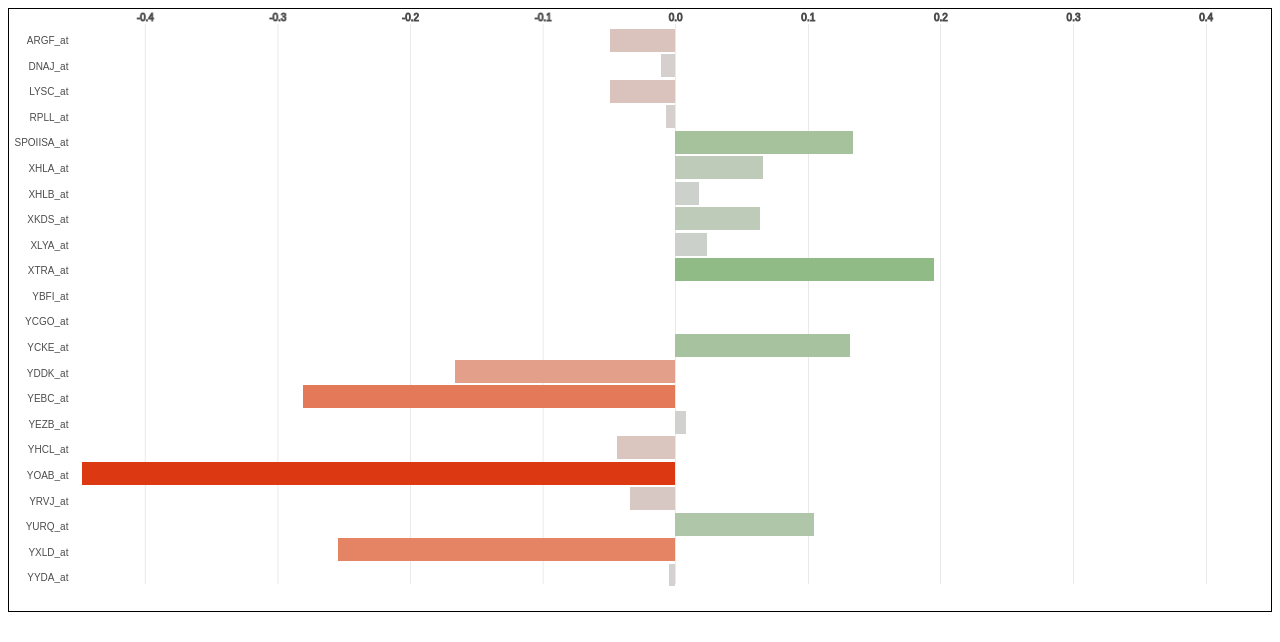
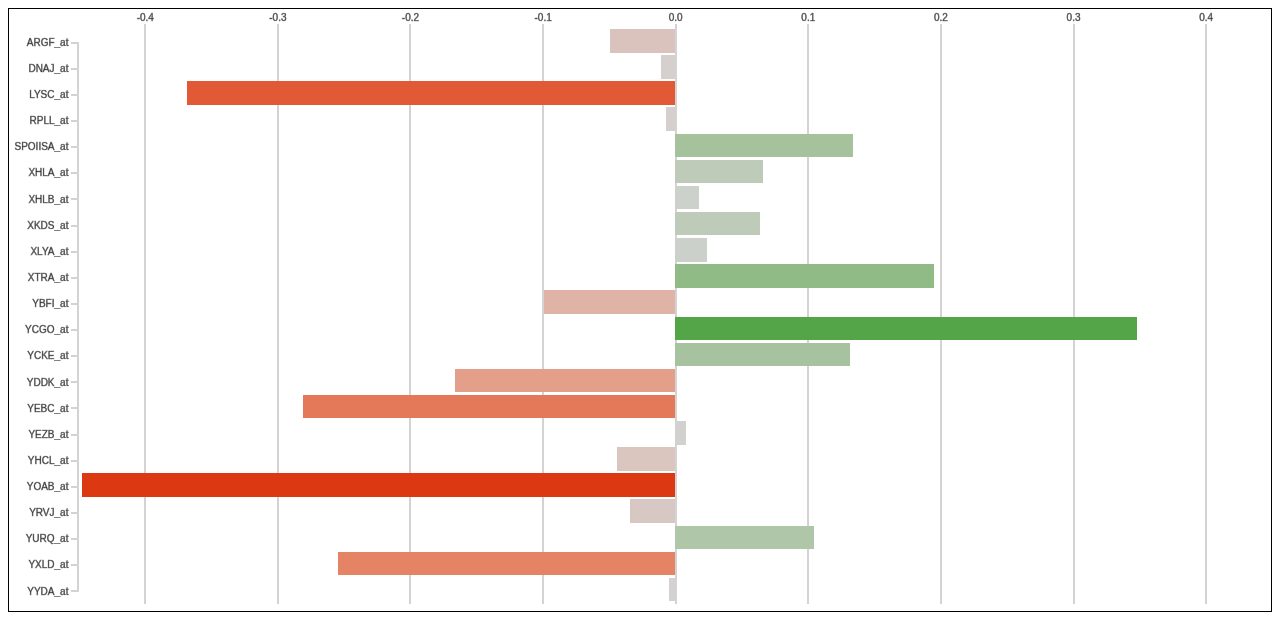
Before and after one commit to alexrfling/barchart-hdim, a plain HTML site: page example.html in a window 1280 px wide. Drawn offline with Linux system fonts and the light colour scheme.

Commit message:
Prettier-ish
Tweaked exampled data, better CSS

```diff
--- a/barchart.css
+++ b/barchart.css
@@ -15,35 +15,29 @@
   shape-rendering: crispEdges;
 }
 
-.xaxis .tick {
+.axis .tick {
   stroke: lightgrey;
-  opacity: 0.7;
+  stroke-width: 2px;
 }
 
-.xaxis text {
-  stroke: black;
+.axis line {
+  stroke: lightgrey;
 }
 
-.xaxis path {
-  stroke-width: 0;
+.axis text {
+  stroke: gray;
+  stroke-width: 0.5px;
 }
 
-.xaxis line {
-  stroke: lightgrey;
-  opacity: 0.7;
+#xticks path {
+  stroke-width: 0px;
 }
 
-.yaxis .tick {
-  stroke-width: 0;
-  stroke: lightgrey;
-  opacity: 0.7;
+#labels path {
+  stroke-width: 1px;
 }
 
-.yaxis path {
-  stroke-width: 0;
+#labels .domain {
+  stroke: lightgrey;
+  stroke-width: 2px;
 }
-
-.yaxis line {
-  stroke: lightgrey;
-  opacity: 0.7;
-}
--- a/barchart.js
+++ b/barchart.js
@@ -16,18 +16,20 @@ function barchart(id, height, data) {
   filterMerge.append("feMergeNode");
   filterMerge.append("feMergeNode").attr("in", "SourceGraphic");
 
+  container.resize();
+
   var labels = data.map(key);
   var axisOffset = 5;
-  var w = container.svgWidth, h = container.svgHeight, datamax = Math.max(...data.map(function(d) { return Math.abs(d.value); }));
+  var w = container.svgWidth;
+  var h = container.svgHeight;
+  var datamax = Math.max(...data.map(function(d) { return Math.abs(d.value); }));
   var svg = container.svg;
   var colors = interpolateColors("#dc3912", "lightgrey", "#109618", 256);
 
-  container.resize();
-
-  var xLabelsMargin = 30;
-  var yLabelsMargin = 30;
-  var xBarsMargin = w - xLabelsMargin;
-  var yBarsMargin = h - yLabelsMargin;
+  var xLabelsMargin = axisOffset * 2;// = 30;
+  var yLabelsMargin = axisOffset * 2;// = 30;
+  var xBarsMargin = w - xLabelsMargin - axisOffset;
+  var yBarsMargin = h - yLabelsMargin - axisOffset;
 
   // scales for bar width/height and x/y axes
   var barHeightScale = d3.scaleBand().domain(labels)
@@ -47,71 +49,72 @@ function barchart(id, height, data) {
 
   // add the axes to the svg (add these before the bars so the bars will be on top)
   var xLabels = svg.append("g")
-  		.attr("class", "xaxis")
+  		.attr("class", "axis").attr("id", "xticks")
       .attr("transform", "translate(" + xLabelsMargin + "," + yLabelsMargin + ")")
-      .call(xAxis.tickSize(-1 * yBarsMargin, 0, 0) /*.tickFormat("") */ );
+      .call(xAxis.tickSize(-1 * yBarsMargin - axisOffset, 0, 0) /*.tickFormat("") */ );
 
-  // the initial bars
   var bars = new Cells(svg, "bars", data, key,
     function(d) { return xScale(0) - (d.value < 0 ? barWidthScale(Math.abs(d.value)) : 0); },
     function(d) { return yScale(d.key); },
     function(d) { return barWidthScale(Math.abs(d.value)); },
     function(d) { return barHeightScale.bandwidth(); },
     function(d) { return colorScale(d.value); });
+  var barLabels = new Labels(svg, "labels", "axis", labels, function() { return yBarsMargin; },
+                            barHeightScale.step, false, 10, "left");
 
-  var barLabels = new Labels(svg, "labels", "yaxis", labels, function() { return yBarsMargin; },
-                            bars.attrs.height, false, 10, "left");
-  //var ticks = new Labels(svg, )
   barLabels.group.selectAll("text").attr("id", function() { return this.innerHTML; });
   bars.addListener("mouseover", function(d) { barLabels.group.select("#" + d.key).classed("bold", true); });
   bars.addListener("mouseout", function(d) { barLabels.group.select("#" + d.key).classed("bold", false); });
 
-  marginsSetup(w);
-  anchorsSetup(w);
-  scalesSetup(w);
+  marginsSetup(w, h);
+  anchorsSetup(w, h);
+  scalesSetup(w, h);
   positionAllElements();
 
-  // custom setup
-  bars.selection.attr("x", xScale(0)) // transition later for neg bars
+  // custom initialization + transition
+  bars.selection.attr("x", xScale(0))
                 .attr("y", function(d) { return yScale(d.key); })
                 .attr("height", barHeightScale.bandwidth)
-                .attr("width", 0) // transition later
-                .attr("fill", "white"); // transition later
+                .attr("width", 0)
+                .attr("fill", "white");
+  bars.selection.transition()
+                .duration(1000)
+                .delay(function(d, i) { return i * 25; })
+                .attr("x", bars.attrs.x)
+                .attr("width", bars.attrs.width)
+                .attr("fill", bars.attrs.fill)
 
-  // initial fade in/growth of the bars
-  bars.selection.transition()
-      .duration(1000)
-      .delay(function(d, i) { return i * 25; })
-      .attr("x", bars.attrs.x)
-      .attr("width", bars.attrs.width)
-      .attr("fill", bars.attrs.fill);
-
-  function marginsSetup(w) {
+  function marginsSetup(w, h) {
     xLabelsMargin = barLabels.getBox().width;
     yLabelsMargin = 10;
     xBarsMargin = w - xLabelsMargin - axisOffset;
     yBarsMargin = h - yLabelsMargin - axisOffset;
   }
 
-  function anchorsSetup(w) {
+  function anchorsSetup(w, h) {
     bars.anchor = [xLabelsMargin + axisOffset, yLabelsMargin + axisOffset];
     barLabels.anchor = [xLabelsMargin, yLabelsMargin + axisOffset];
   }
 
-  function scalesSetup(w) {
-    barWidthScale.range([0, xBarsMargin / 2], 0.0);
+  function scalesSetup(w, h) {
+    barWidthScale.range([0, xBarsMargin / 2]);
+    barHeightScale.range([0, yBarsMargin]);
     xScale.range([0, xBarsMargin]);
+    yScale.range([0, yBarsMargin]);
   }
 
   function positionAllElements() {
     bars.position();
     barLabels.position();
-    xLabels.attr("transform", "translate(" + (xLabelsMargin + axisOffset) + "," + yLabelsMargin + ")").call(xAxis);
+    xLabels.attr("transform", "translate(" + (xLabelsMargin + axisOffset) + "," + yLabelsMargin + ")")
+          .call(xAxis.tickSize(-1 * yBarsMargin - axisOffset, 0, 0));
   }
 
   function updateVisAllElements() {
     bars.updateVis(["x", "y", "width", "height", "fill"]);
-    xLabels.call(xAxis);
+    xLabels.call(xAxis.tickSize(-1 * yBarsMargin - axisOffset, 0, 0));
+    barLabels.updateVisNT();
+    //barLabels.selectAll(".domain").attr("d", function() { return "M-6,10.23434H0.5V570.234234H-6"});
   }
 
   function resizeCallback() {
--- a/example-data.js
+++ b/example-data.js
@@ -7,7 +7,7 @@ var data = [
     value: -0.011
   }, {
     key: "LYSC_at",
-    value: -0.049
+    value: -0.368
   }, {
     key: "RPLL_at",
     value: -0.007
@@ -31,10 +31,10 @@ var data = [
     value: 0.195
   }, {
     key: "YBFI_at",
-    value: 0.000
+    value: -0.099 // 0.000
   }, {
     key: "YCGO_at",
-    value: 0.000
+    value: 0.348 // 0.000
   }, {
     key: "YCKE_at",
     value: 0.132
```
